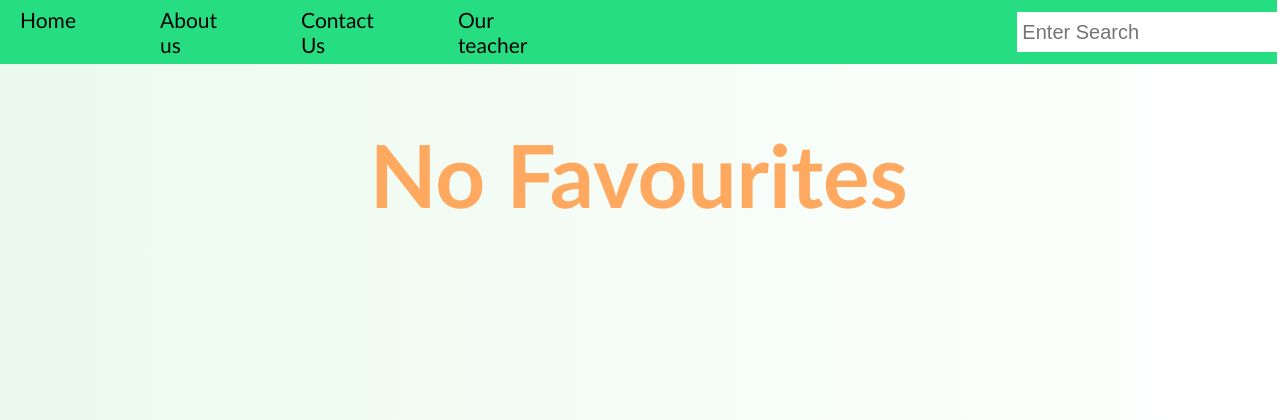
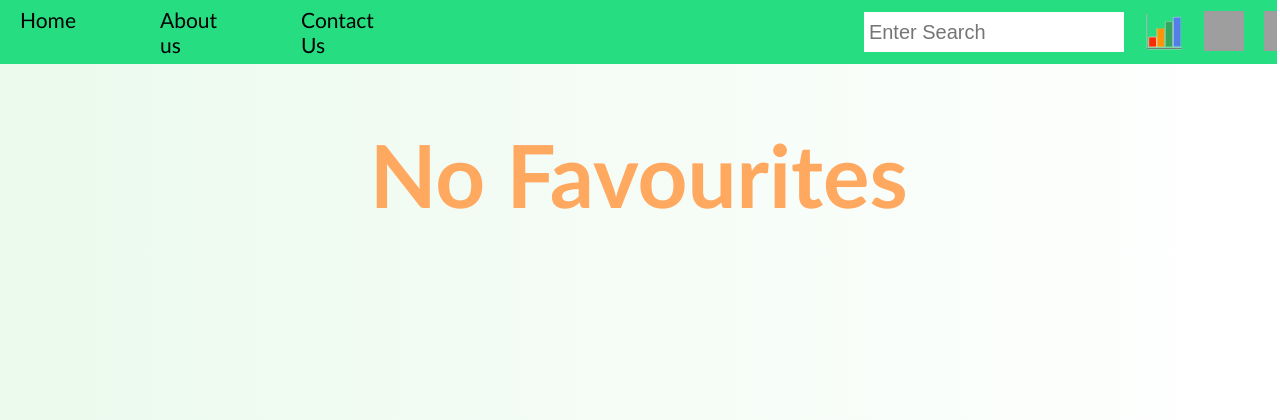
Before and after one commit to namanbansal102/SCM-FINAL-PROJECT-TEAM-20, a Flask app: page /favourites.html in a window 1280 px wide. Shown: the top 420 px of the page. Run offline with Flask 3, Linux system fonts and the light colour scheme; grey boxes are pictures that could not be loaded.

Commit message:
Added Some Tweaks in Navbar

```diff
--- a/templates/favourites.html
+++ b/templates/favourites.html
@@ -16,8 +16,7 @@
                 </li>
                 <li class="navbar-item"><a style="color: black;text-decoration: none;" href="contact_us.html">Contact
                     Us</a></li>
-            <li class="navbar-item"><a href="mentor.html" style="text-decoration: none; color: black;">Our
-                teacher</a></li>
+
             </ul>
             <div>
                 <input style="border: none; height: 30px;padding: 5px;" id="mysearch" type="text"
--- a/templates/login.html
+++ b/templates/login.html
@@ -23,8 +23,7 @@
                     </li>
                     <li class="navbar-item"><a style="color: black;text-decoration: none;" href="contact_us.html">Contact
                         Us</a></li>
-                        <li class="navbar-item"><a href="mentor.html" style="text-decoration: none; color: black;">Our
-                            teacher</a></li>
+
                         </ul>
                         <div>
                             <input style="border: none; height: 30px;padding: 5px;" id="mysearch" type="text"
--- a/templates/polling.html
+++ b/templates/polling.html
@@ -31,8 +31,7 @@
                     </li>
                     <li class="navbar-item"><a style="color: black;text-decoration: none;" href="contact_us.html">Contact
                         Us</a></li>
-                        <li class="navbar-item"><a href="mentor.html" style="text-decoration: none; color: black;">Our
-                            teacher</a></li>
+
                         </ul>
                         <div>
                             <input style="border: none; height: 30px;padding: 5px;" id="mysearch" type="text"
```
